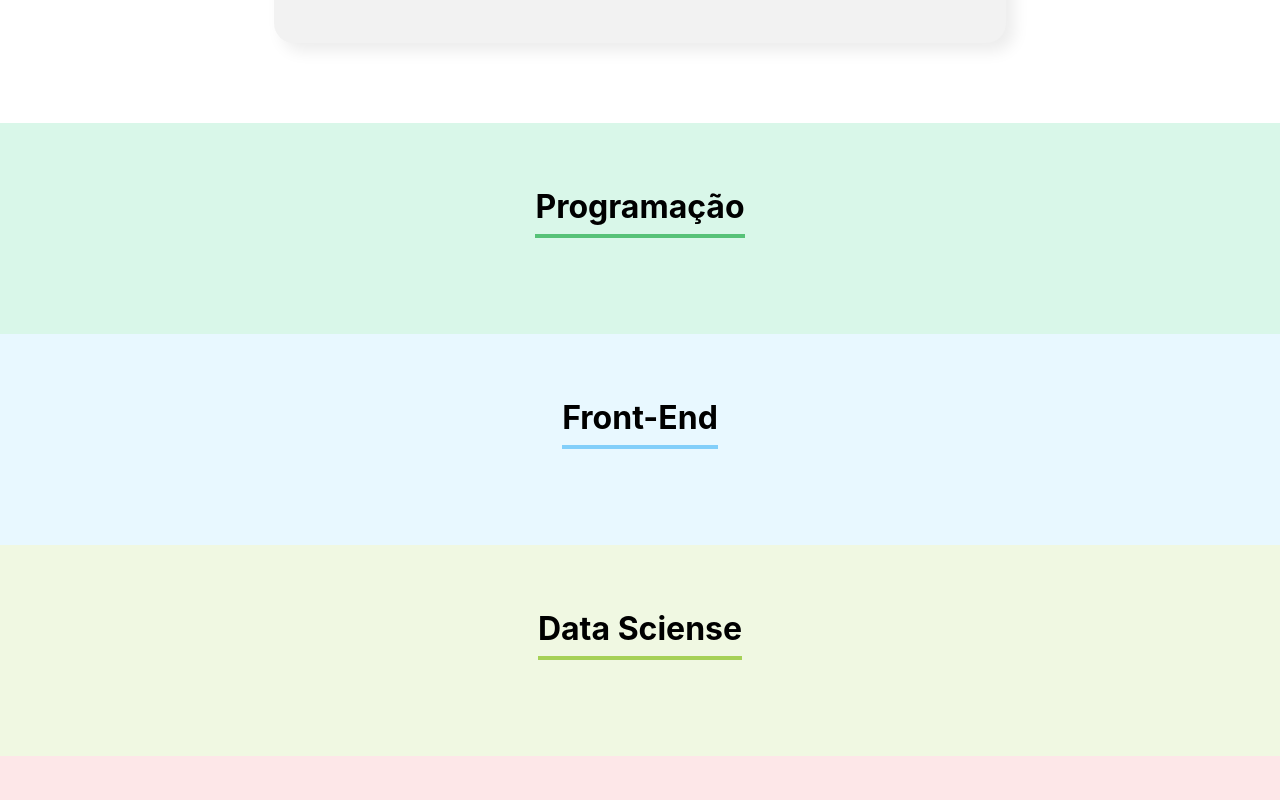
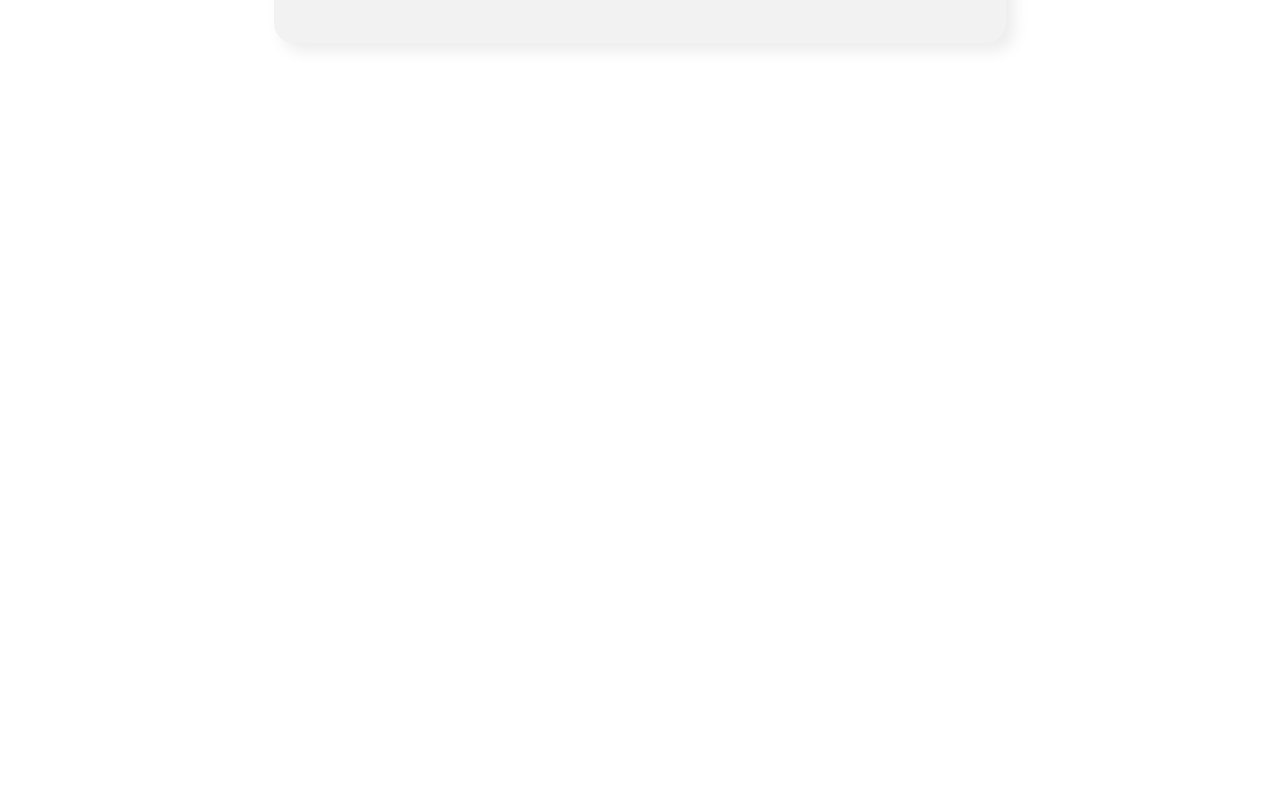
Before and after one commit to brunolinsm/trein_react_alura_organo, a React (Create React App) app: page / in a window 1280 px wide. Shown: the part 1240-2040 px from the top of the page. After the commit the page ends 1363 px from the top, so only its background shows below. Built offline with nearby package versions, Linux system fonts and the light colour scheme; the HTML template or start-up script is replaced by a standard one.

Commit message:
Escondendo times vazios

```diff
--- a/src/componentes/Formulario/index.js
+++ b/src/componentes/Formulario/index.js
@@ -18,6 +18,11 @@ const Formulario = (props) => {
       imagem,
       time,
     });
+
+    setNome("");
+    setCargo("");
+    setImagem("");
+    setTime("");
     //console.log("Form foi submetido! =>", nome, cargo, imagem, time);
   };
 
--- a/src/componentes/Time/index.js
+++ b/src/componentes/Time/index.js
@@ -2,12 +2,11 @@ import Colaborador from "../Colaborador";
 import "./Time.css";
 
 const Time = (props) => {
-  const cssCorSecundaria = { backgroundColor: props.corSecundaria };
-  const cssCorPrimaria = { borderColor: props.corPrimaria };
+  const css = { backgroundColor: props.corSecundaria };
 
-  return (
-    <section className="time" style={cssCorSecundaria}>
-      <h3 style={cssCorPrimaria}>{props.nome}</h3>
+  return props.colaboradores.length > 0 ? (
+    <section className="time" style={css}>
+      <h3 style={{ borderColor: props.corPrimaria }}>{props.nome}</h3>
       <div className="colaboradores">
         {props.colaboradores.map((colaborador) => (
           <Colaborador
@@ -18,6 +17,8 @@ const Time = (props) => {
         ))}
       </div>
     </section>
+  ) : (
+    ""
   );
 };
 
```
